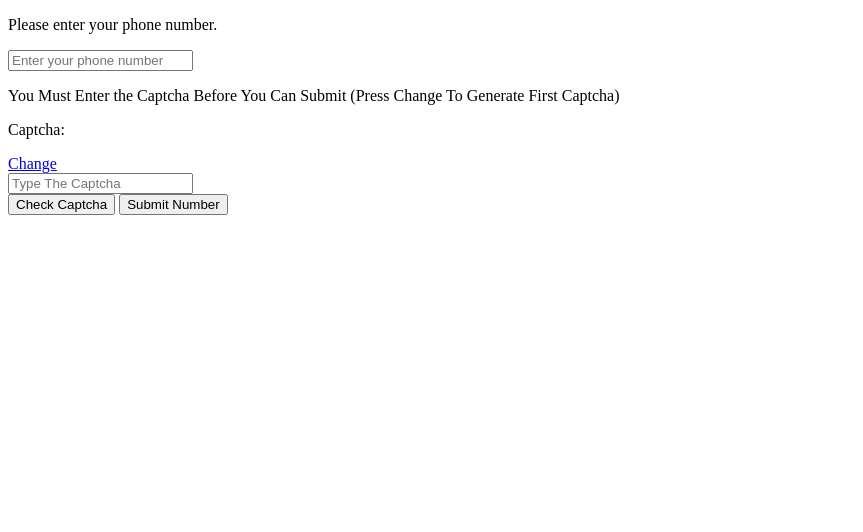
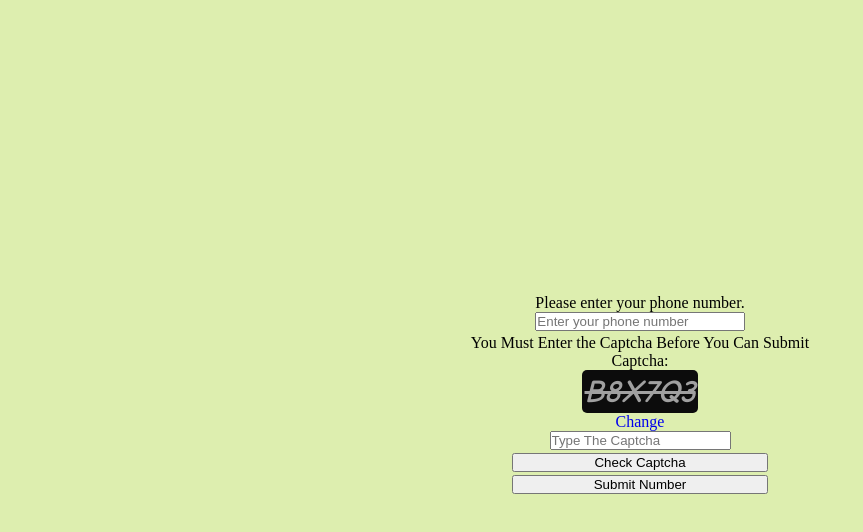
Before and after one commit to Grantwilliam1/Grantwilliam1.github.io, a plain HTML site: page assignments/wa12.html in a window 1280 px wide. Shown: the whole page, without its empty margins (0-863 px from the left). Drawn offline with Linux system fonts and the light colour scheme.

Commit message:
captchas (puking emoji)

```diff
--- a/assignments/wa12.html
+++ b/assignments/wa12.html
@@ -10,13 +10,12 @@
     <script defer src="../js/wa12.js"></script>
 </head>
 <body>
-    <div>
+    <div class="container">
+      <div>
         <p>Please enter your phone number. </p>
         <input type="text" name="number" id="number" class="text" placeholder="Enter your phone number"/>
-    </div>
-
-    <div class="container">
-        <p>You Must Enter the Captcha Before You Can Submit (Press Change To Generate First Captcha)</p>
+      </div>
+        <p>You Must Enter the Captcha Before You Can Submit</p>
         <p id="tracker">Captcha:</p>
         <div id="captcha" class="captcha"></div>
         <div class="restart">
@@ -25,8 +24,8 @@
         <div class="input">
           <input type="text" name="reCaptcha" id="reCaptcha" placeholder="Type The Captcha"/>
         </div>
-        <input type="button" value="Check Captcha" onclick="validateCaptcha()"/>
-        <input class="submit-button" type="button" class="putIn" name="submit-button" value="Submit Number">
+        <input class='button' type="button" value="Check Captcha" onclick="validateCaptcha()"/>
+        <input class='button' type="button" class="submit-button" value="Submit Number">
         <div id="errCaptcha" class="errmsg"></div>
     </div>
 
--- a/css/wa12.css
+++ b/css/wa12.css
@@ -0,0 +1,57 @@
+* {
+    margin: 0;
+    padding: 0;
+    box-sizing: border-box;
+  }
+
+  body {
+    background: #ddeeaf;
+  }
+
+  .container {
+    height: 100vh;
+    display: flex;
+    justify-content: center;
+    flex-direction: column;
+    align-items: center;
+  }
+
+  .box {
+    background-color: #f1f2f2;
+    display: flex;
+    flex-direction: column;
+    justify-content: space-around;
+    border-radius: 5px;
+    padding: 20px;
+  }
+
+  .captcha {
+    font-family: "Comic Sans MS", cursive, sans-serif;
+    font-style: italic;
+    font-weight: bold;
+    font-size: 2em;
+    padding: 3px;
+    border-radius: 5px;
+    text-decoration: line-through;
+    color: #a0a0a0;
+    background-color: #0c0c0c;
+  }
+
+  .restart a {
+    text-decoration: none;
+  }
+
+  .errmsg {
+    color: black;
+    padding: 5px;
+    transition: 0.5s ease;
+  }
+
+  input {
+    width: 100%;
+    margin-bottom: 3px;
+  }
+
+.button {
+    width: 20%;
+}
--- a/js/wa12.js
+++ b/js/wa12.js
@@ -15,7 +15,7 @@ function createCaptcha() {
   activeCaptcha.innerHTML = `${theCaptcha}`;
 }
 
-
+createCaptcha();
 
 function validateCaptcha() {
     const errCaptcha = document.getElementById("errCaptcha");
@@ -33,10 +33,10 @@ function validateCaptcha() {
       errCaptcha.innerHTML = "Wrong captcha";
     } else {
       x += 1;
-      document.getElementById('tracker').innerHTML = "Captcha: " + x + "/124";
-      createCaptcha;
+      document.getElementById('tracker').innerHTML = "Current Captcha: " + x + "/400";
+      createCaptcha();
     }
-    if (x === 124) {
+    if (x === 2) {
       errCaptcha.innerHTML = "Done";
       function submit() {
         alert("You Have Sucessfully Inputed Your Number :D");
```
